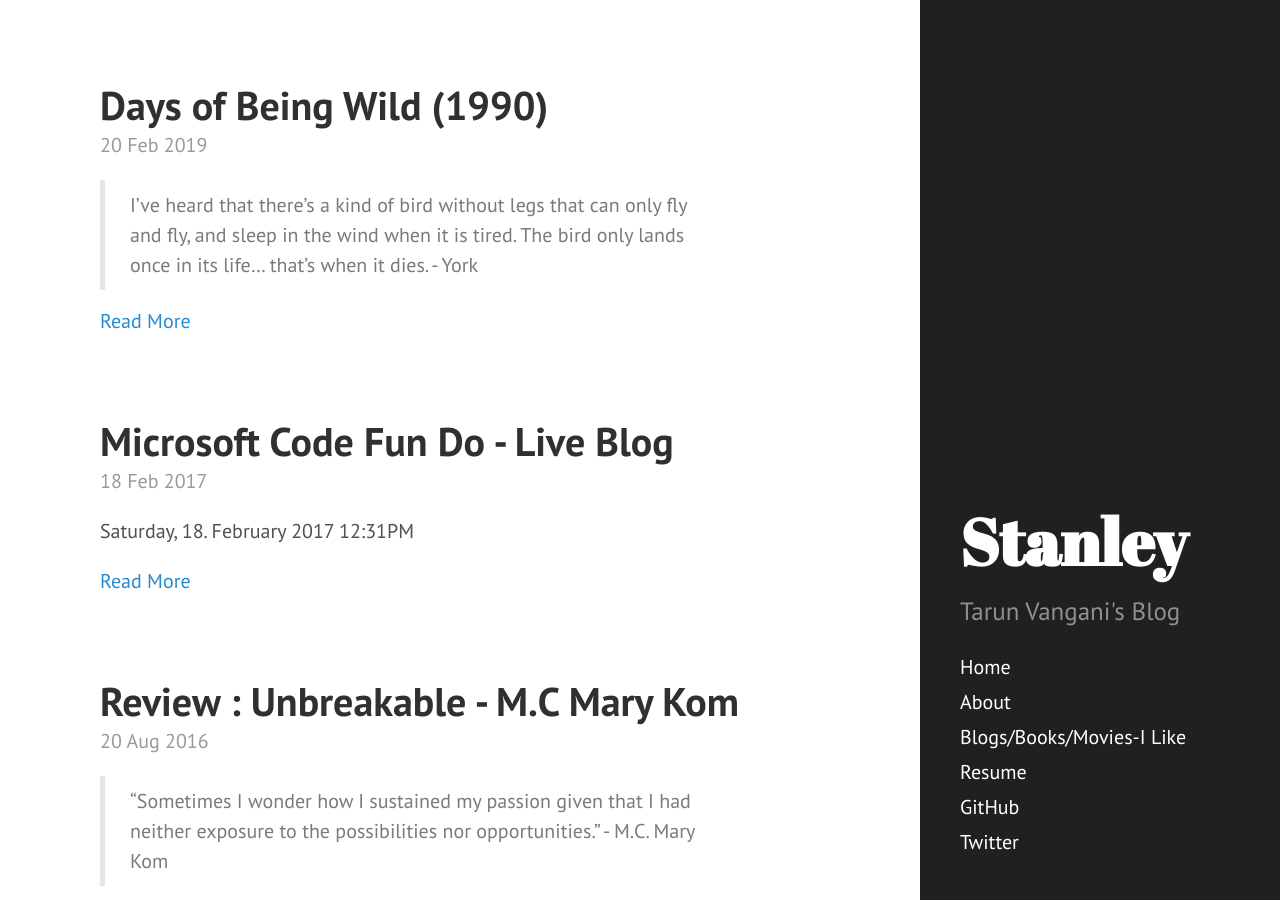
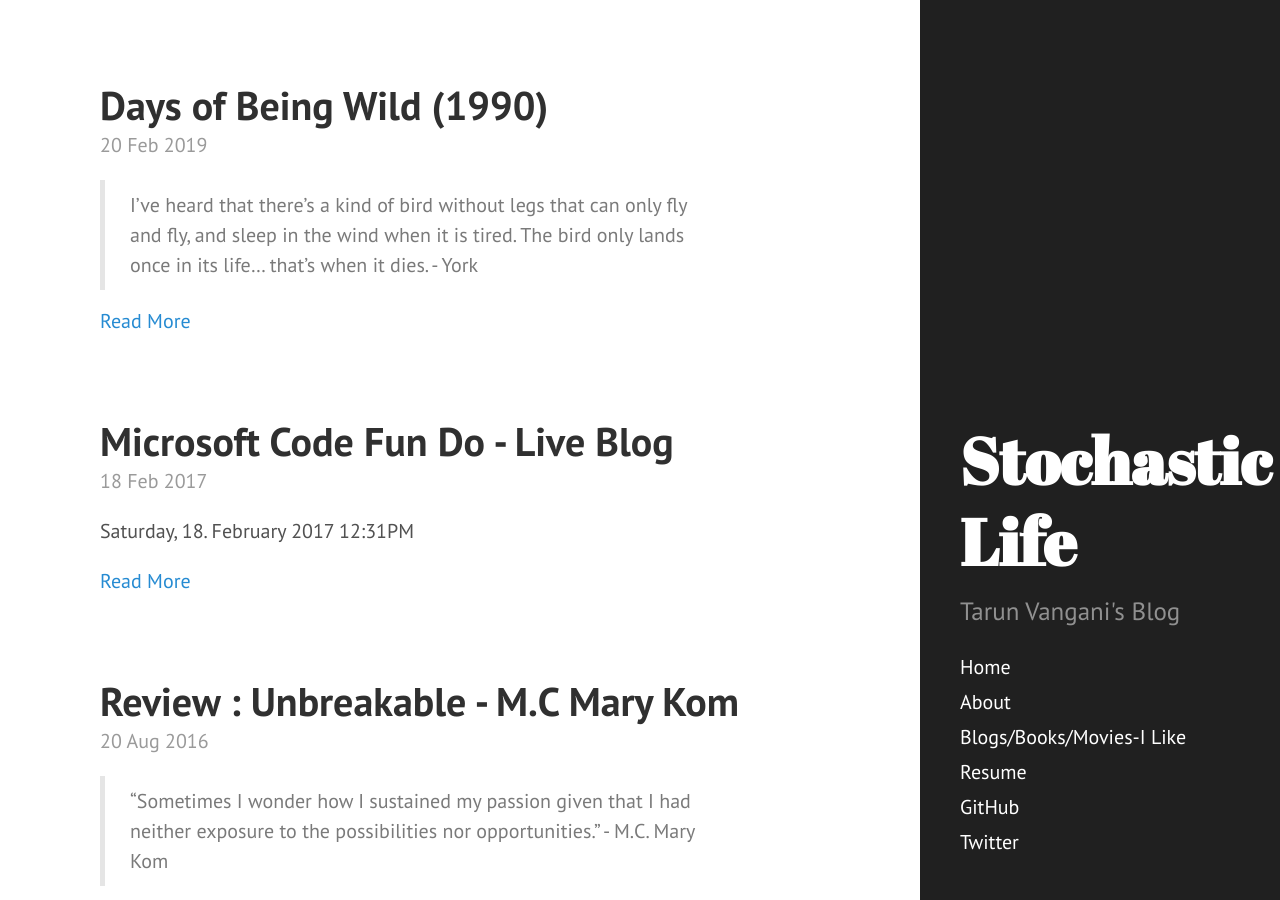
Before and after one commit to reachtarunhere/reachtarunhere.github.io, a Jekyll site: the page built from index.html, in a window 1280 px wide and 900 px high. Built offline with Jekyll 4.4.1, drawn with Linux system fonts in a browser that asks for light colours; the list of posts is cut into pages by our own code; comment, search, counter and statistics services are not loaded.

Commit message:
minor adjustments for new domain

```diff
--- a/_config.yml
+++ b/_config.yml
@@ -6,15 +6,15 @@
 permalink:        pretty
 
 # Setup
-title:            Stanley
+title:            Stochastic Life
 tagline:          'Too many interests, too little time!'
 description:      "Tarun Vangani's Blog"
-url:              https://reachtarunhere.github.io
+url:              https://stochastic.life
 baseurl:          /
 
 author:
   name:           'Tarun Kumar Vangani'
-  url:            http://www.bits-pilani.ac.in/spp/f2013817
+  url:            http://twitter.com/reachtarunhere
 
 paginate:         5
 
```
